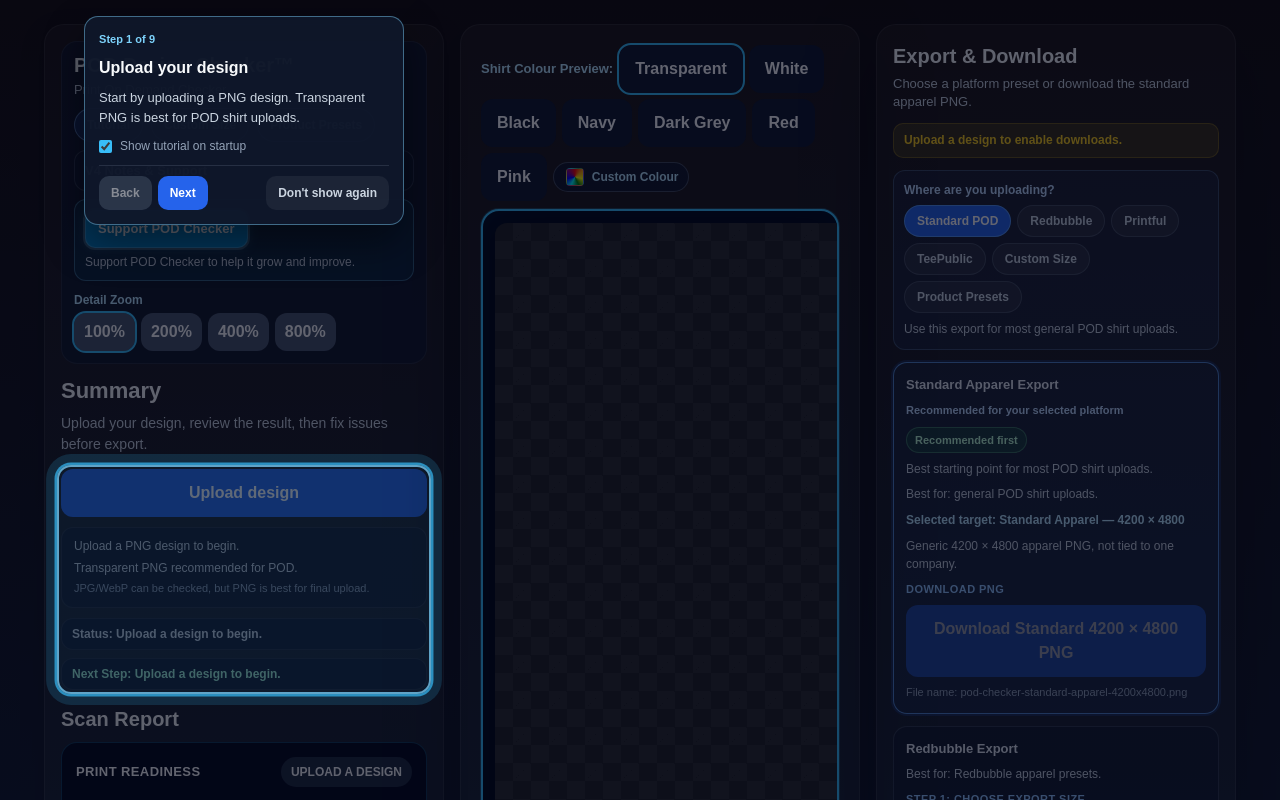
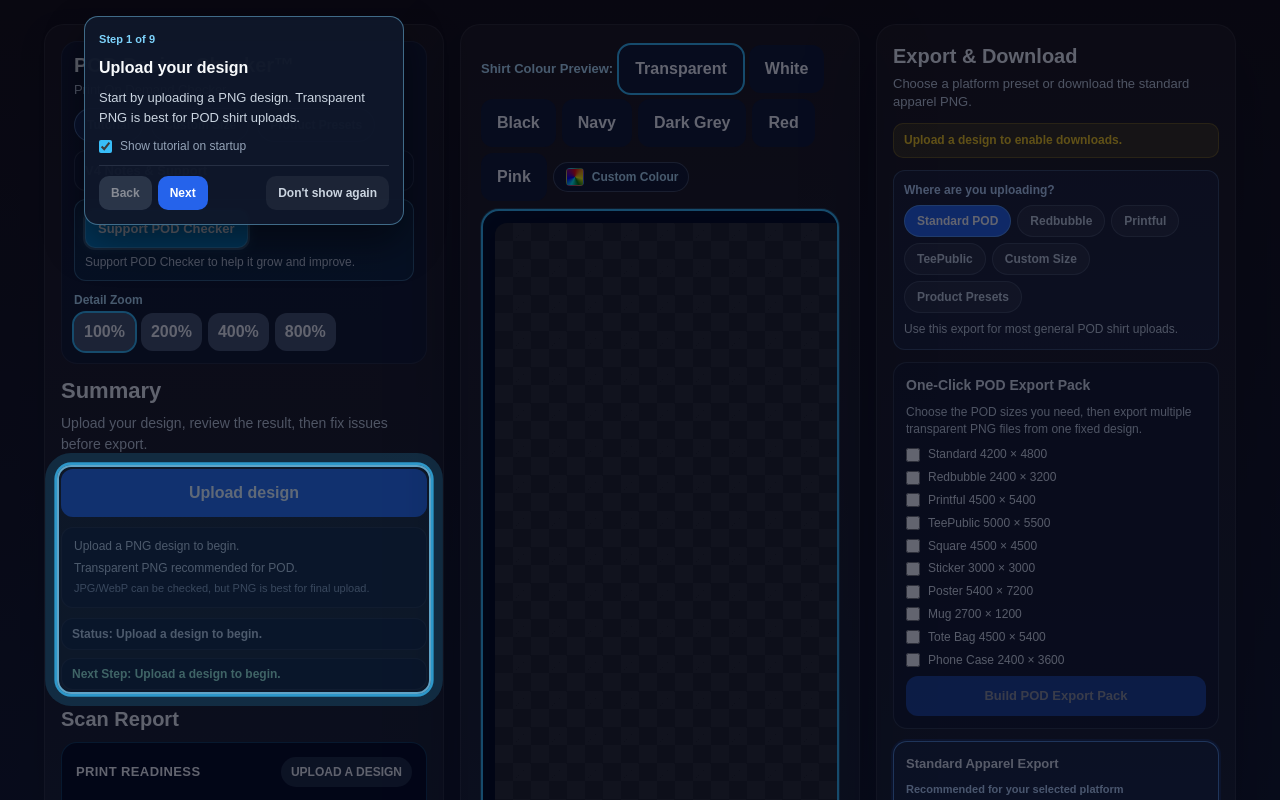
Before and after one commit to noobmacker-creator/pod-design-checker, a Next.js app: page / in a window 1280 px wide. Shown: the top 800 px of the page. Built offline with nearby package versions, Linux system fonts and the light colour scheme.

Commit message:
add one click pod export pack

```diff
--- a/app/components/IssueBucketsPanel.tsx
+++ b/app/components/IssueBucketsPanel.tsx
@@ -51,6 +51,9 @@ type IssueBucketsPanelProps = {
   handleDownloadPrintfulPng: () => void;
   handleDownloadTeePublicPng: () => void;
   handleDownloadCustomPng: (width: number, height: number, presetName?: string) => void;
+  handleBuildExportPack: (
+    items: { label: string; width: number; height: number; filenameSlug: string }[]
+  ) => void | Promise<void>;
   customSizeFocusToken?: number;
   productPresetsFocusToken?: number;
 };
@@ -58,6 +61,22 @@ type IssueBucketsPanelProps = {
 const PRINTFUL_MAX_BYTES = 200 * 1024 * 1024;
 const CUSTOM_EXPORT_MIN = 500;
 const CUSTOM_EXPORT_MAX = 12000;
+const STANDARD_EXPORT_W = 4200;
+const STANDARD_EXPORT_H = 4800;
+const TEEPUBLIC_EXPORT_W = 5000;
+const TEEPUBLIC_EXPORT_H = 5500;
+
+type ExportPackOptionId =
+  | 'standard'
+  | 'redbubble'
+  | 'printful'
+  | 'teepublic'
+  | 'square'
+  | 'sticker'
+  | 'poster'
+  | 'mug'
+  | 'tote-bag'
+  | 'phone-case';
 
 type V5ProductPreset = {
   id: string;
@@ -318,12 +337,27 @@ export default function IssueBucketsPanel({
   handleDownloadPrintfulPng,
   handleDownloadTeePublicPng,
   handleDownloadCustomPng,
+  handleBuildExportPack,
   customSizeFocusToken = 0,
   productPresetsFocusToken = 0,
 }: IssueBucketsPanelProps) {
   const [customWidth, setCustomWidth] = useState('3000');
   const [customHeight, setCustomHeight] = useState('3000');
   const [customSizeError, setCustomSizeError] = useState('');
+  const [exportPackSelected, setExportPackSelected] = useState<Record<ExportPackOptionId, boolean>>({
+    standard: false,
+    redbubble: false,
+    printful: false,
+    teepublic: false,
+    square: false,
+    sticker: false,
+    poster: false,
+    mug: false,
+    'tote-bag': false,
+    'phone-case': false,
+  });
+  const [exportPackMessage, setExportPackMessage] = useState('');
+  const [exportPackBusy, setExportPackBusy] = useState(false);
   const customSizeRef = useRef<HTMLDivElement>(null);
   const customWidthInputRef = useRef<HTMLInputElement>(null);
   const productPresetsRef = useRef<HTMLDivElement>(null);
@@ -761,6 +795,149 @@ export default function IssueBucketsPanel({
     fontSize: 13,
   };
 
+  const exportPackOptions: {
+    id: ExportPackOptionId;
+    checkboxLabel: string;
+    label: string;
+    width: number;
+    height: number;
+    filenameSlug: string;
+  }[] = [
+    {
+      id: 'standard',
+      checkboxLabel: `Standard ${STANDARD_EXPORT_W} × ${STANDARD_EXPORT_H}`,
+      label: 'Standard',
+      width: STANDARD_EXPORT_W,
+      height: STANDARD_EXPORT_H,
+      filenameSlug: 'pod-checker-standard-apparel',
+    },
+    {
+      id: 'redbubble',
+      checkboxLabel: `Redbubble ${selectedRedbubblePresetData.width} × ${selectedRedbubblePresetData.height}`,
+      label: 'Redbubble',
+      width: selectedRedbubblePresetData.width,
+      height: selectedRedbubblePresetData.height,
+      filenameSlug: toSafeSlug(selectedRedbubblePresetData.label) || 'pod-checker-redbubble',
+    },
+    {
+      id: 'printful',
+      checkboxLabel: `Printful ${selectedPrintfulPresetData.width} × ${selectedPrintfulPresetData.height}`,
+      label: 'Printful',
+      width: selectedPrintfulPresetData.width,
+      height: selectedPrintfulPresetData.height,
+      filenameSlug: toSafeSlug(selectedPrintfulPresetData.label) || 'pod-checker-printful',
+    },
+    {
+      id: 'teepublic',
+      checkboxLabel: `TeePublic ${TEEPUBLIC_EXPORT_W} × ${TEEPUBLIC_EXPORT_H}`,
+      label: 'TeePublic All Products',
+      width: TEEPUBLIC_EXPORT_W,
+      height: TEEPUBLIC_EXPORT_H,
+      filenameSlug: 'teepublic',
+    },
+    ...V5_PRODUCT_PRESETS.map((preset) => ({
+      id: preset.id as ExportPackOptionId,
+      checkboxLabel: `${preset.name} ${preset.width} × ${preset.height}`,
+      label: preset.name,
+      width: preset.width,
+      height: preset.height,
+      filenameSlug: `pod-checker-${toSafeSlug(preset.name)}`,
+    })),
+  ];
+
+  const toggleExportPackOption = (id: ExportPackOptionId) => {
+    setExportPackSelected((prev) => ({ ...prev, [id]: !prev[id] }));
+    setExportPackMessage('');
+  };
+
+  const handleBuildExportPackClick = async () => {
+    if (!img) {
+      setExportPackMessage('Upload a design before building an export pack.');
+      return;
+    }
+
+    const selectedItems = exportPackOptions
+      .filter((option) => exportPackSelected[option.id])
+      .map(({ label, width, height, filenameSlug }) => ({
+        label,
+        width,
+        height,
+        filenameSlug,
+      }));
+
+    if (selectedItems.length === 0) {
+      setExportPackMessage('Choose at least one export size.');
+      return;
+    }
+
+    setExportPackMessage('');
+    setExportPackBusy(true);
+    try {
+      await handleBuildExportPack(selectedItems);
+    } finally {
+      setExportPackBusy(false);
+    }
+  };
+
+  const renderExportPackPanel = () => (
+    <div style={baseBoxStyle}>
+      <div style={{ fontSize: 14, color: '#e2e8f0', fontWeight: 800 }}>
+        One-Click POD Export Pack
+      </div>
+      <div style={{ fontSize: 12, color: '#cbd5e1', lineHeight: 1.45 }}>
+        Choose the POD sizes you need, then export multiple transparent PNG files from one fixed
+        design.
+      </div>
+      <div style={{ display: 'grid', gap: 6 }}>
+        {exportPackOptions.map((option) => (
+          <label
+            key={option.id}
+            style={{
+              display: 'flex',
+              alignItems: 'center',
+              gap: 8,
+              fontSize: 12,
+              color: '#e2e8f0',
+              cursor: 'pointer',
+              lineHeight: 1.4,
+            }}
+          >
+            <input
+              type="checkbox"
+              checked={exportPackSelected[option.id]}
+              onChange={() => toggleExportPackOption(option.id)}
+              style={{ width: 14, height: 14, flexShrink: 0 }}
+            />
+            <span>{option.checkboxLabel}</span>
+          </label>
+        ))}
+      </div>
+      {exportPackMessage && (
+        <div style={{ fontSize: 12, color: '#fbbf24', lineHeight: 1.4 }}>{exportPackMessage}</div>
+      )}
+      {downloadMessage &&
+        (downloadMessage.startsWith('Exporting ') || downloadMessage.includes('Export pack complete')) && (
+          <div style={{ fontSize: 12, color: '#86efac', lineHeight: 1.4, fontWeight: 700 }}>
+            {downloadMessage}
+          </div>
+        )}
+      <button
+        type="button"
+        onClick={() => {
+          void handleBuildExportPackClick();
+        }}
+        aria-disabled={!img || exportPackBusy}
+        style={{
+          ...presetDownloadButtonStyle,
+          opacity: img && !exportPackBusy ? 1 : 0.55,
+          cursor: img && !exportPackBusy ? 'pointer' : 'not-allowed',
+        }}
+      >
+        {exportPackBusy ? 'Building export pack...' : 'Build POD Export Pack'}
+      </button>
+    </div>
+  );
+
   const renderProductPresetsPanel = () => (
     <div
       id="product-presets-export"
@@ -1047,6 +1224,7 @@ export default function IssueBucketsPanel({
       <div style={{ marginBottom: 14, display: 'grid', gap: 12 }} data-tour="download">
         {uploadTarget === 'presets' && renderProductPresetsPanel()}
         {uploadTarget === 'custom' && renderCustomSizeExportBox()}
+        {renderExportPackPanel()}
         {orderedPlatformTargets.map((target) => exportBoxRenderers[target]())}
       </div>
 
--- a/app/page.tsx
+++ b/app/page.tsx
@@ -1920,6 +1920,28 @@ const drawY = SHIRT_PRINT_Y + transform.offsetY * mapY + mockupOffsetY;
     );
   }
 
+  async function handleBuildExportPack(
+    items: { label: string; width: number; height: number; filenameSlug: string }[]
+  ) {
+    if (!img || items.length === 0) return;
+
+    for (let i = 0; i < items.length; i++) {
+      const item = items[i];
+      downloadPngForSize(
+        item.width,
+        item.height,
+        item.label,
+        item.filenameSlug,
+        `Exporting ${i + 1} of ${items.length}: ${item.label} ${item.width} × ${item.height} PNG`
+      );
+      if (i < items.length - 1) {
+        await new Promise((resolve) => window.setTimeout(resolve, 300));
+      }
+    }
+
+    setDownloadMessage('Export pack complete. Check your Downloads folder.');
+  }
+
   function handleOpenCustomSize() {
     setUploadTarget('custom');
     setCustomSizeFocusToken((value) => value + 1);
@@ -2059,6 +2081,7 @@ gap: 16,
   handleDownloadPrintfulPng={handleDownloadPrintfulPng}
   handleDownloadTeePublicPng={handleDownloadTeePublicPng}
   handleDownloadCustomPng={handleDownloadCustomPng}
+  handleBuildExportPack={handleBuildExportPack}
   customSizeFocusToken={customSizeFocusToken}
   productPresetsFocusToken={productPresetsFocusToken}
 />
```
